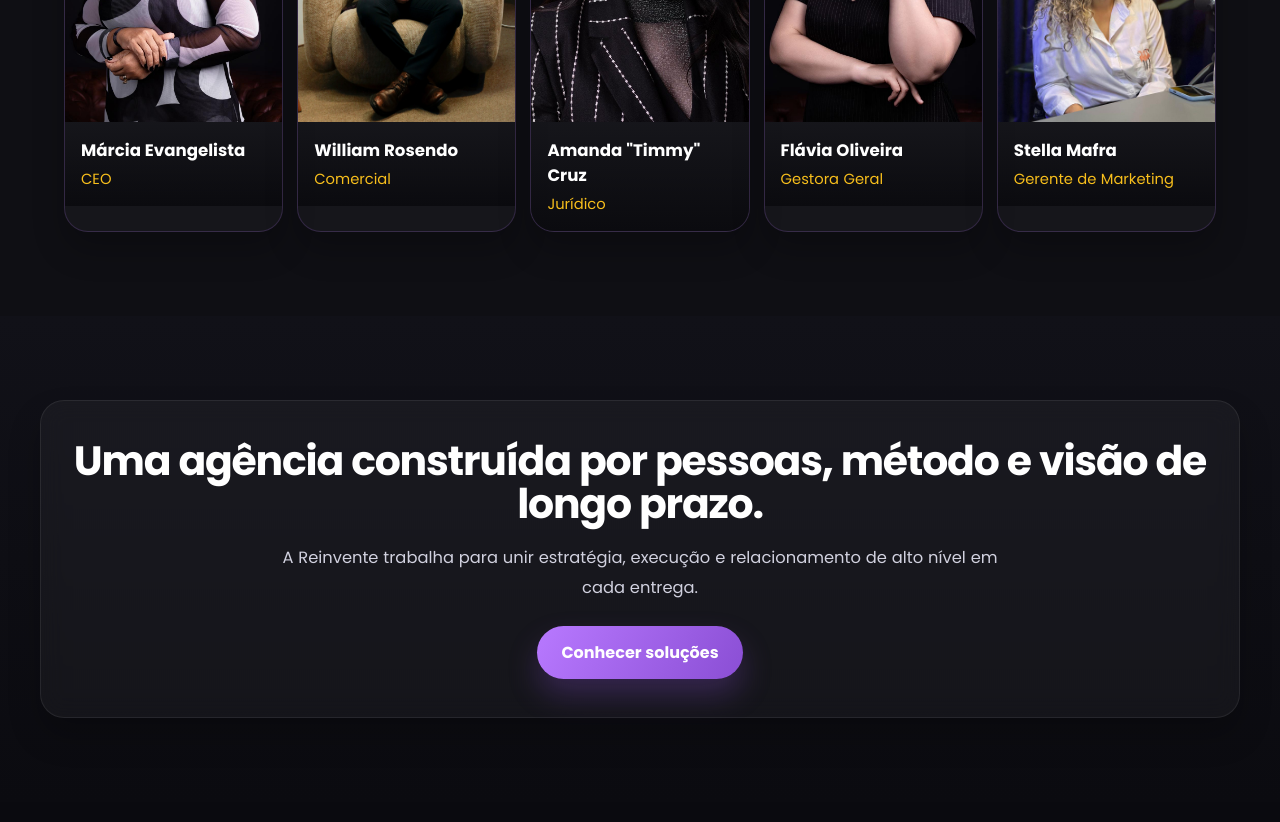
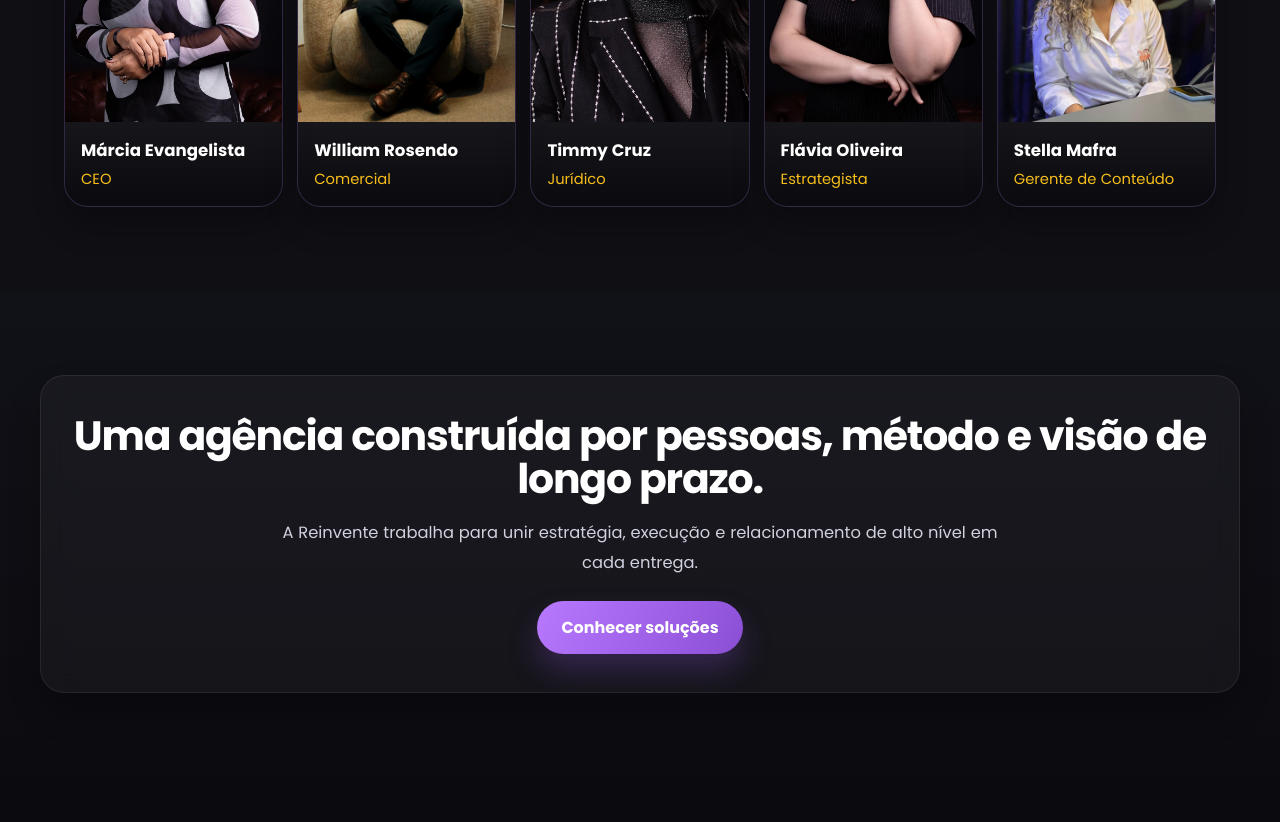
Before and after one commit to AndreVsSA/Reinvente-View, a plain HTML site: page pages/quem-somos.html in a window 1280 px wide. Shown: the part 3060-3882 px from the top of the page. Drawn offline with Linux system fonts and the light colour scheme; files whose address does not match are found by name.

Commit message:
mudanca_de_copy

```diff
--- a/pages/quem-somos.html
+++ b/pages/quem-somos.html
@@ -180,9 +180,9 @@
                 </article>
 
                 <article class="qs-leader-card">
-                    <img src="../source/imgs/Timmy.jpeg" alt="Amanda Timmy Cruz">
+                    <img src="../source/imgs/Timmy.jpeg" alt="Timmy Cruz">
                     <div class="qs-leader-info">
-                        <h3>Amanda "Timmy" Cruz</h3>
+                        <h3>Timmy Cruz</h3>
                         <span>Jurídico</span>
                     </div>
                 </article>
@@ -191,7 +191,7 @@
                     <img src="../source/imgs/Flavia.jpeg" alt="Flávia Oliveira">
                     <div class="qs-leader-info">
                         <h3>Flávia Oliveira</h3>
-                        <span>Gestora Geral</span>
+                        <span>Estrategista</span>
                     </div>
                 </article>
 
@@ -199,7 +199,7 @@
                     <img src="../source/imgs/Stella.jpeg" alt="Stella Mafra">
                     <div class="qs-leader-info">
                         <h3>Stella Mafra</h3>
-                        <span>Gerente de Marketing</span>
+                        <span>Gerente de Conteúdo</span>
                     </div>
                 </article>
             </div>
```
